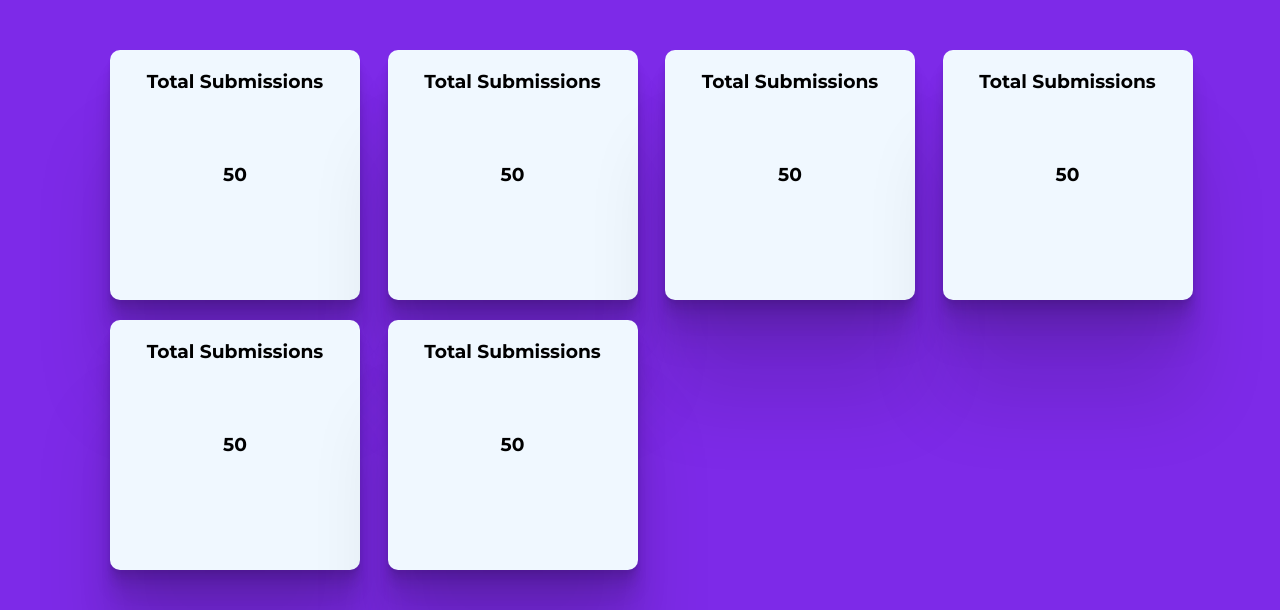
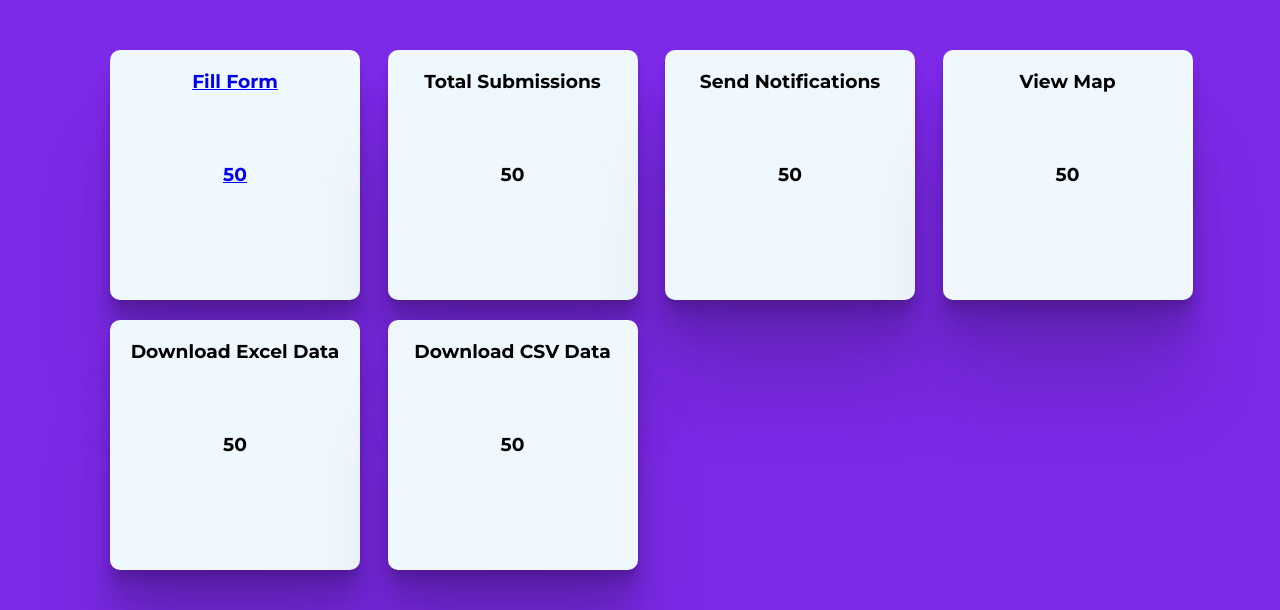
Before and after one commit to lagrandecode/judiciary_website_django_firebase, a Django app: page /dashboard in a window 1280 px wide. Shown: the part 134-744 px from the top of the page. Run offline with Django 4.2, Linux system fonts and the light colour scheme.

Commit message:
"commit"

```diff
--- a/templates/dashboard.html
+++ b/templates/dashboard.html
@@ -32,15 +32,17 @@
 
         <div class="grid">
             <div class="card">
+               <a class="link" href="https://ee.humanitarianresponse.info/x/5hZsEpwl">
                 <div class="wrapper">
                     <div class="title-card">
-                        <h3 class="title-card">Total Submissions</h3>
+                        <h3 class="title-card">Fill Form</h3>
                         <div class="kobopoint">
                             <h3 class="val">50</h3>
 
                         </div>
                     </div>
                 </div>
+               </a>
             </div>
 
             <div class="card">
@@ -58,7 +60,7 @@
             <div class="card">
                 <div class="wrapper">
                     <div class="title-card">
-                        <h3 class="title-card">Total Submissions</h3>
+                        <h3 class="title-card">Send Notifications</h3>
                         <div class="kobopoint">
                             <h3 class="val">50</h3>
 
@@ -71,7 +73,7 @@
             <div class="card">
                 <div class="wrapper">
                     <div class="title-card">
-                        <h3 class="title-card">Total Submissions</h3>
+                        <h3 class="title-card">View Map</h3>
                         <div class="kobopoint">
                             <h3 class="val">50</h3>
 
@@ -84,7 +86,7 @@
             <div class="card">
                 <div class="wrapper">
                     <div class="title-card">
-                        <h3 class="title-card">Total Submissions</h3>
+                        <h3 class="title-card">Download Excel Data</h3>
                         <div class="kobopoint">
                             <h3 class="val">50</h3>
 
@@ -97,7 +99,7 @@
             <div class="card">
                 <div class="wrapper">
                     <div class="title-card">
-                        <h3 class="title-card">Total Submissions</h3>
+                        <h3 class="title-card">Download CSV Data</h3>
                         <div class="kobopoint">
                             <h3 class="val">50</h3>
 
```
